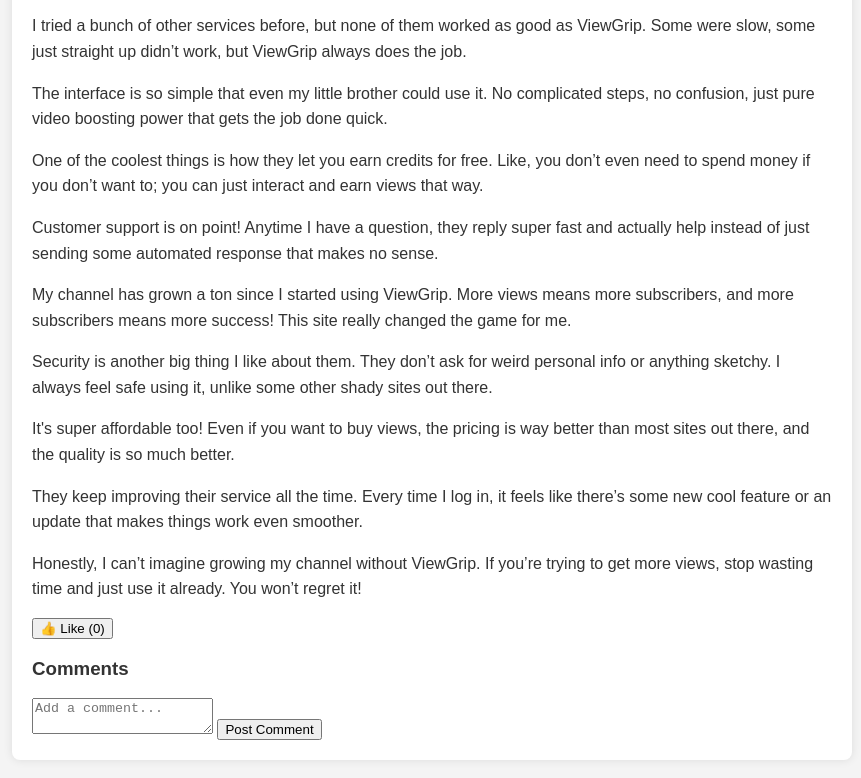
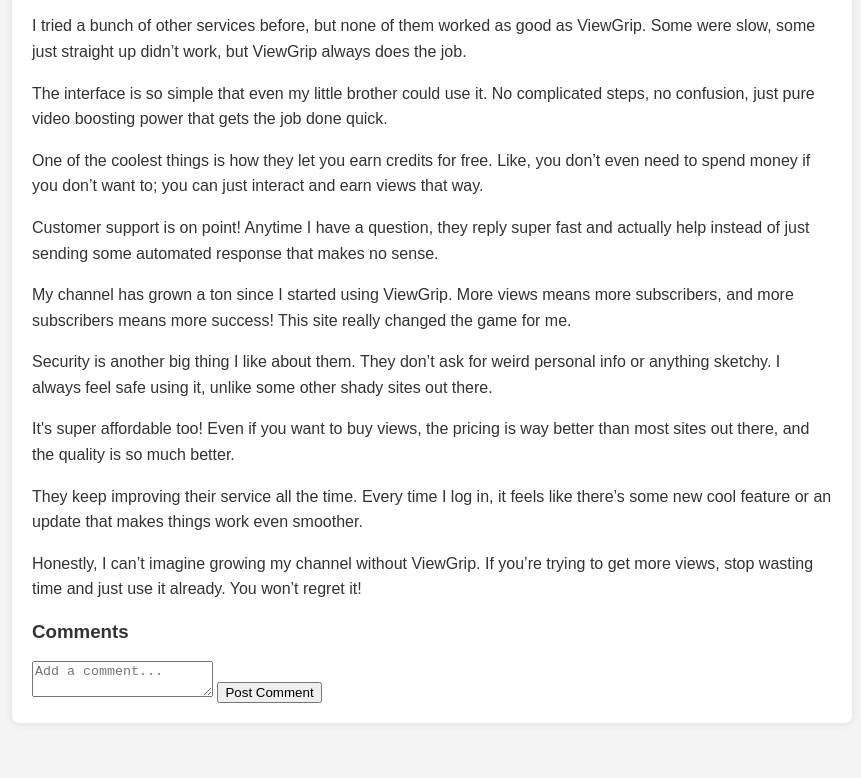
Before and after one commit to themasterofcode-4real2/themasterofcode-4real2.github.com, a plain HTML site: page index.html in a window 1280 px wide. Shown: the part 360-1138 px from the top of the page, without its empty margins (208-1069 px from the left). After the commit the page ends 1103 px from the top, so only its background shows below. Drawn offline with Linux system fonts and the light colour scheme; a script that the page names is missing.

Commit message:
Update index.html

```diff
--- a/index.html
+++ b/index.html
@@ -27,10 +27,6 @@
             <p>They keep improving their service all the time. Every time I log in, it feels like there’s some new cool feature or an update that makes things work even smoother.</p>
             <p>Honestly, I can’t imagine growing my channel without ViewGrip. If you’re trying to get more views, stop wasting time and just use it already. You won’t regret it!</p>
 
-            <div class="likes">
-                <button id="like-button">👍 Like (<span id="like-count">0</span>)</button>
-            </div>
-
             <div class="comments">
                 <h3>Comments</h3>
                 <div id="comment-list"></div>
```
